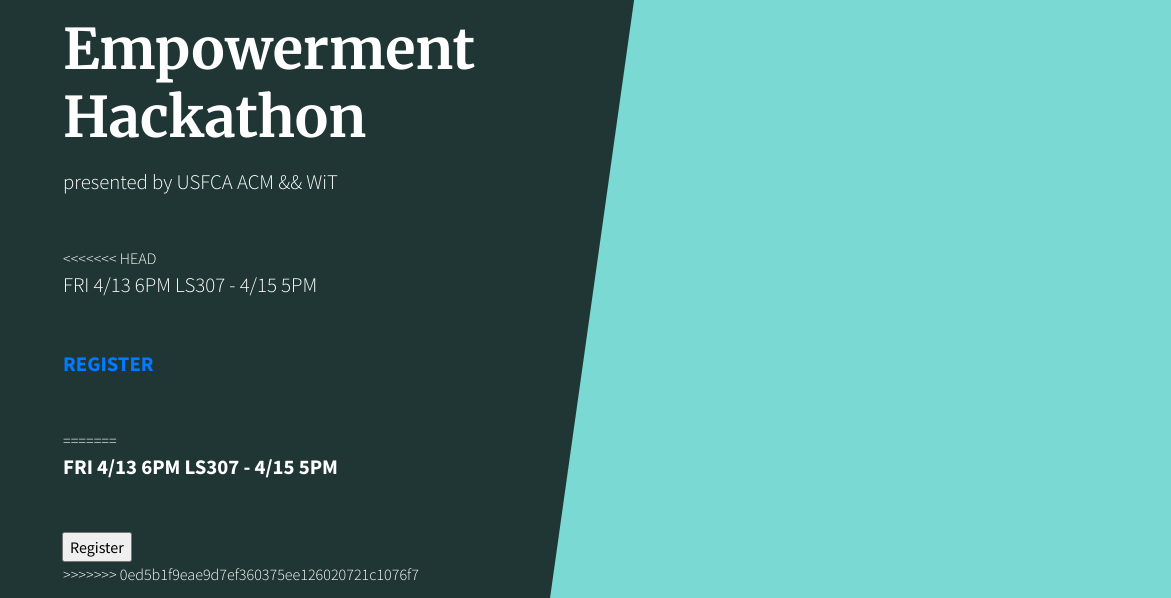
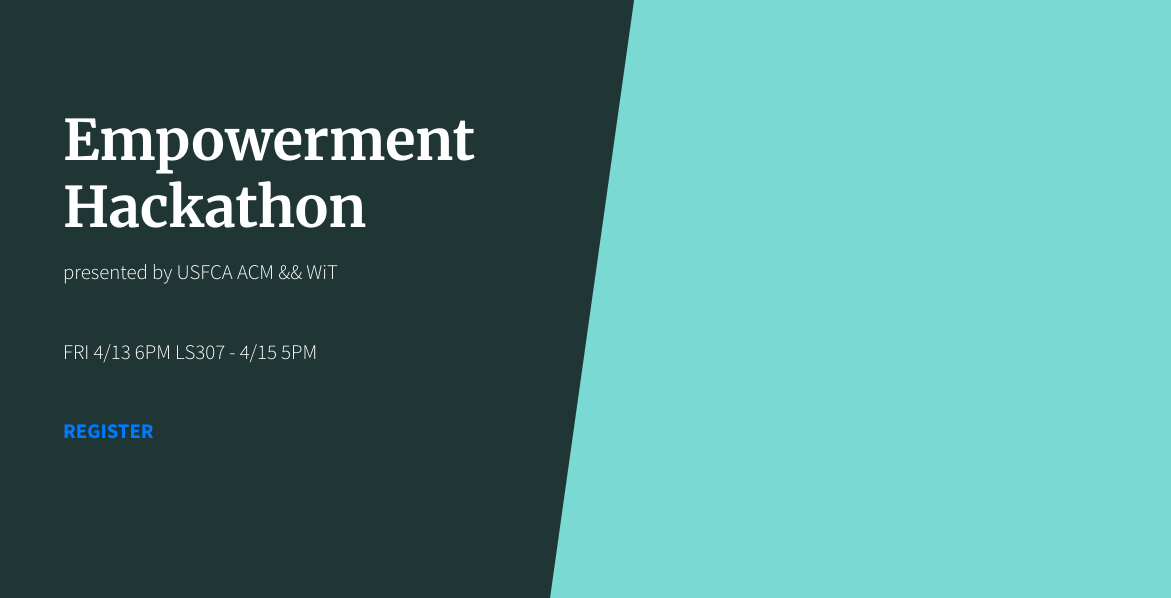
Before and after one commit to USFCAACM/empowerment, a website: page index.html in a window 1280 px wide. Shown: the part 99-697 px from the top of the page, 0-1171 px from the left. Drawn offline with Linux system fonts and the light colour scheme.

Commit message:
changed index

```diff
--- a/index.html
+++ b/index.html
@@ -35,17 +35,8 @@
             <div class="masthead-content text-white py-5 py-md-0">
               <h1 class="mb-3">Empowerment Hackathon</h1>
               <p class="mb-5">presented by USFCA ACM && WiT</p>
-<<<<<<< HEAD
               <p class="mb-5">FRI 4/13 6PM LS307 - 4/15 5PM</p>
               <p class="mb-5"><a href="https://docs.google.com/forms/d/e/1FAIpQLSfVXqvpgc4kXMwJ98JI6EJ8WHETRuaZyUyDotv6GpauuQ6SRg/viewform"><strong>REGISTER</strong></a></p>
-=======
-              <p class="mb-5"><strong>FRI 4/13 6PM LS307 - 4/15 5PM</strong></p>
-
-              <div class="input-group-append">
-                <input type="button" onclick="location.href='https://docs.google.com/forms/d/e/1FAIpQLSfVXqvpgc4kXMwJ98JI6EJ8WHETRuaZyUyDotv6GpauuQ6SRg/viewform';" value="Register" />
-              </div>
->>>>>>> 0ed5b1f9eae9d7ef360375ee126020721c1076f7
-
             </div>
           </div>
         </div>
```
